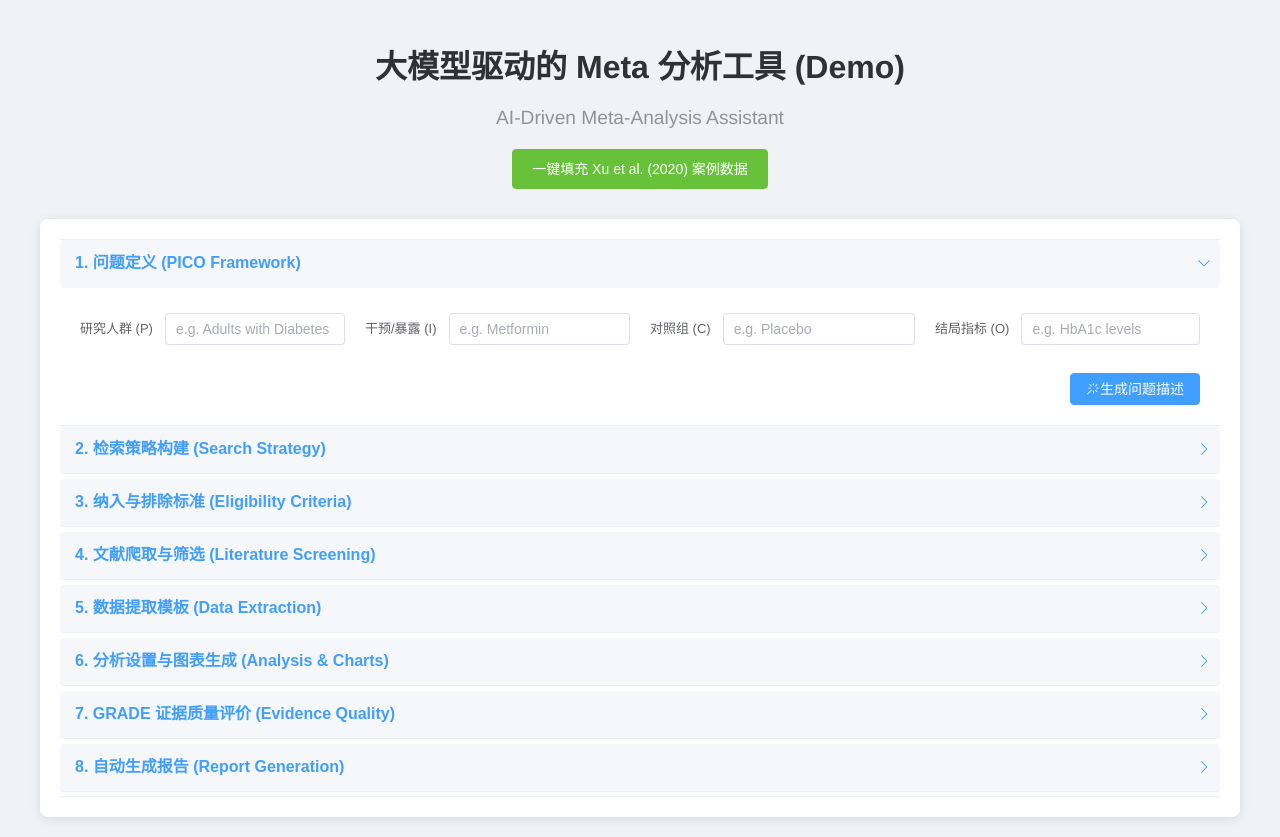
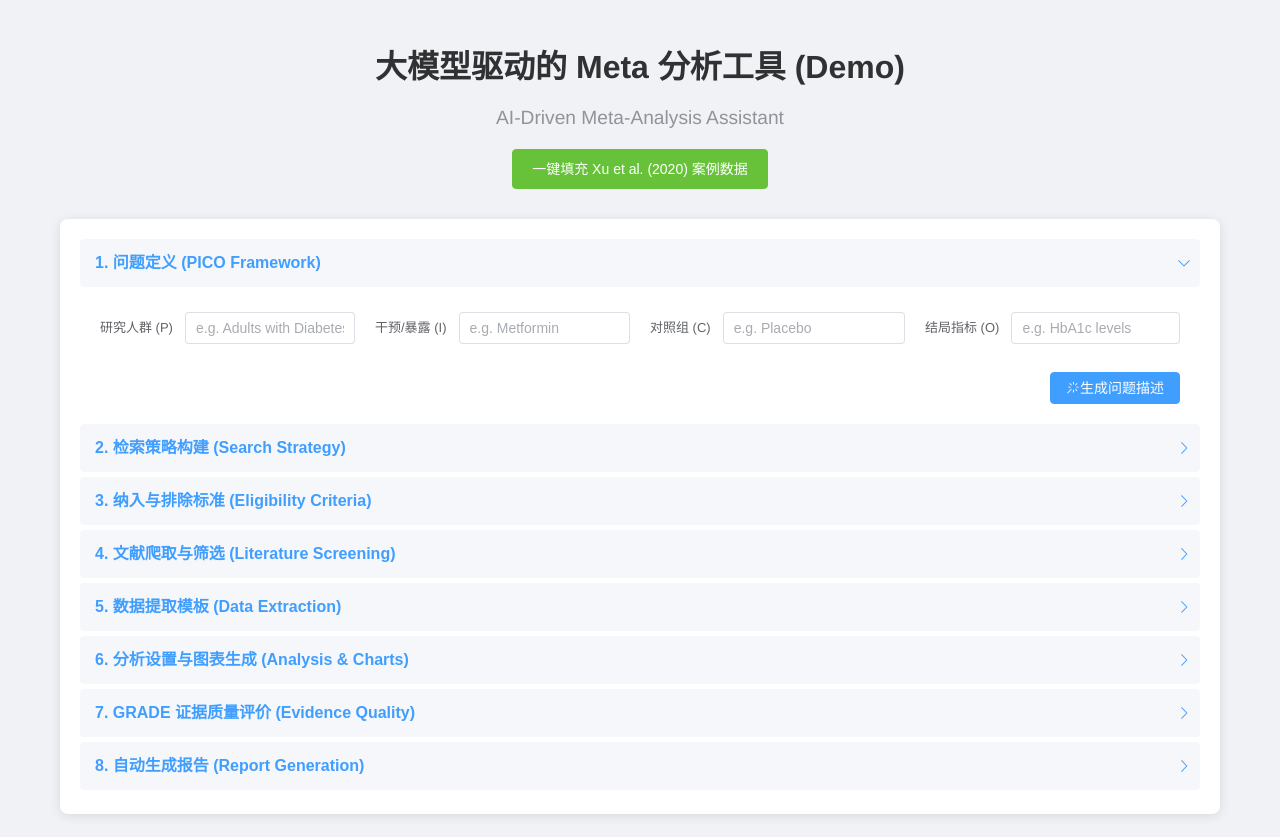
Before and after one commit to gas816/meta-analysis-demo, a Vue app: page / in a window 1280 px wide. Built offline with nearby package versions, Linux system fonts and the light colour scheme.

Commit message:
style: 优化样式，移除折叠组件的边框
Signed-off-by: galaxy <2843574785@qq.com>

```diff
--- a/src/App.vue
+++ b/src/App.vue
@@ -113,6 +113,10 @@ h1 {
   box-shadow: 0 2px 12px 0 rgba(0, 0, 0, 0.1);
 }
 
+:deep(.el-collapse) {
+  border: none;
+}
+
 :deep(.el-collapse-item__header) {
   font-size: 16px;
   font-weight: bold;
@@ -121,6 +125,11 @@ h1 {
   padding-left: 15px;
   border-radius: 4px;
   margin-bottom: 5px;
+  border: none;
+}
+
+:deep(.el-collapse-item__wrap) {
+  border: none;
 }
 
 :deep(.el-collapse-item__content) {
--- a/src/style.css
+++ b/src/style.css
@@ -12,6 +12,12 @@ body {
   background-color: #f0f2f5;
 }
 
+*,
+*::before,
+*::after {
+  box-sizing: border-box;
+}
+
 #app {
   width: 100%;
   height: 100%;
```
